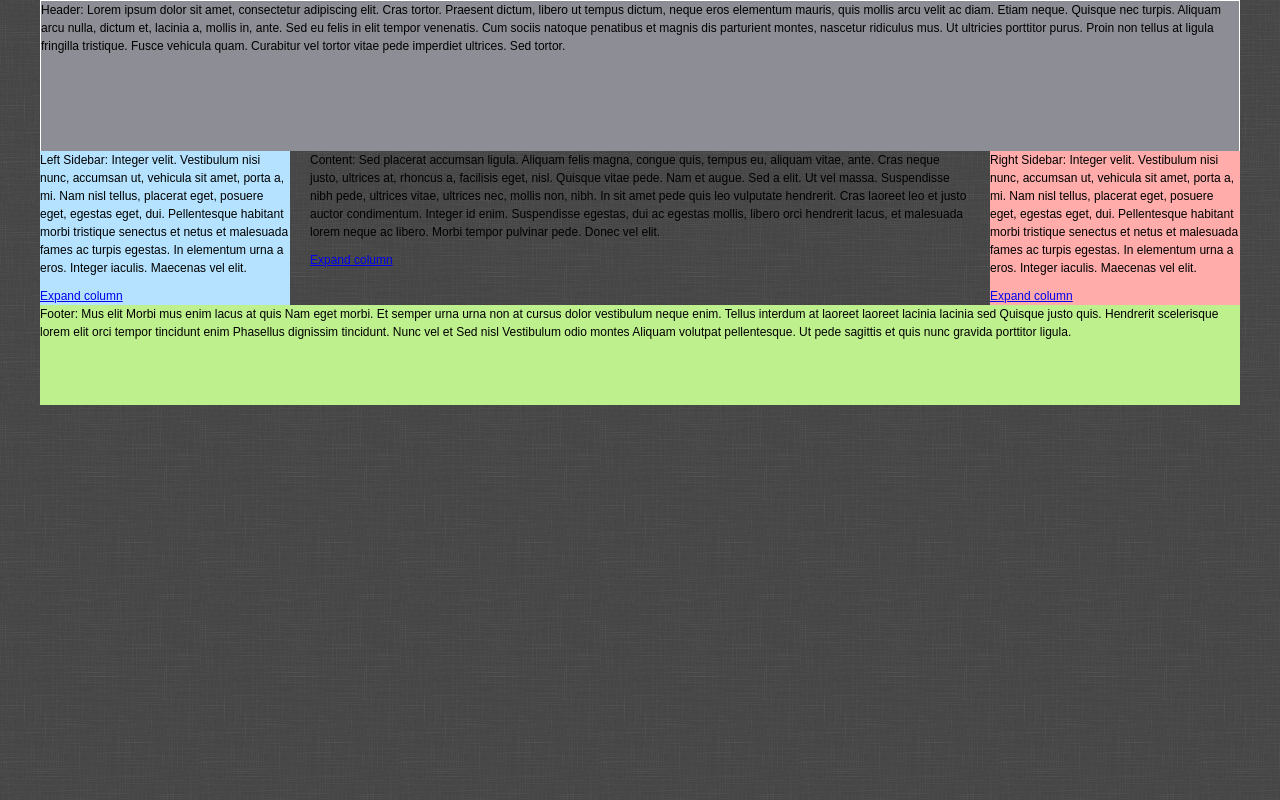
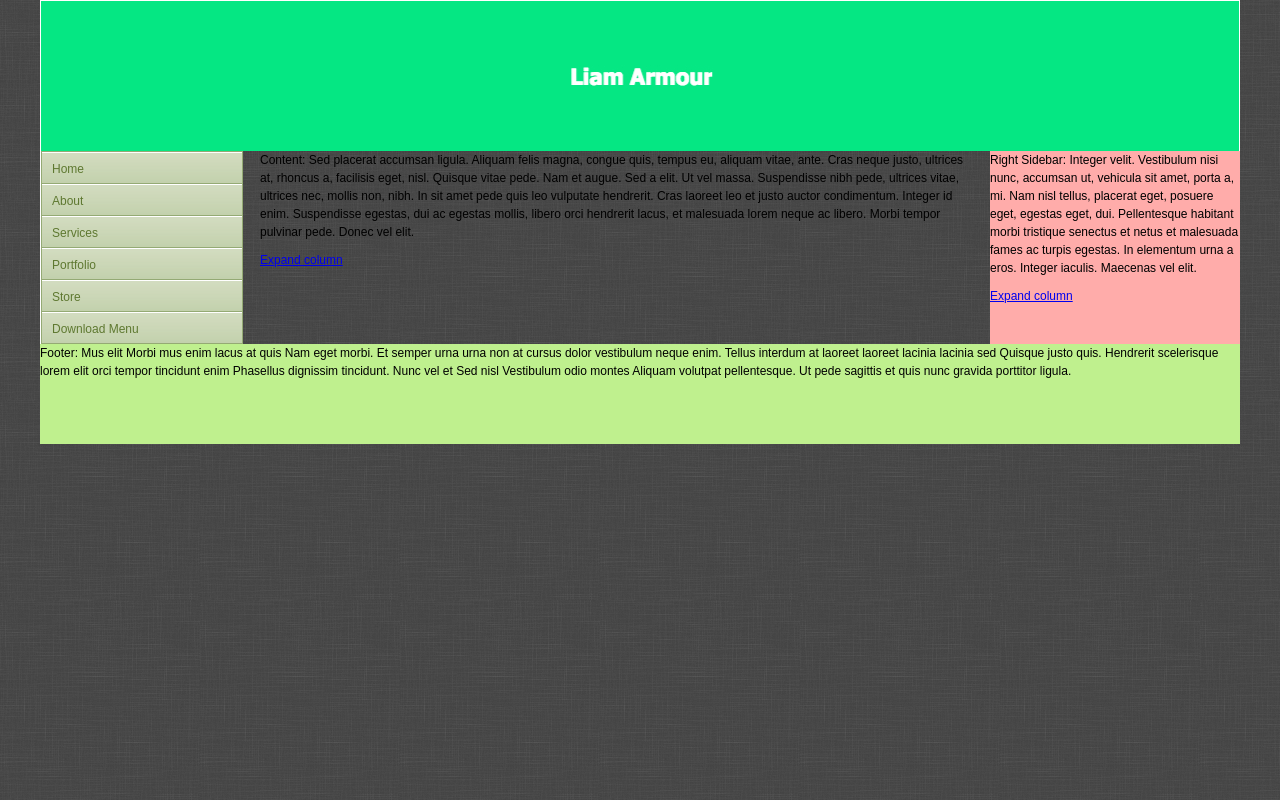
Before and after one commit to LiamArmour/HTML5-Login-With-JavaScript, a plain HTML site: page layout.html in a window 1280 px wide. Drawn offline with Linux system fonts and the light colour scheme.

Commit message:
added header and worked on CSS

```diff
--- a/layout.html
+++ b/layout.html
@@ -14,10 +14,7 @@
 <div class="wrapper">
 
 	<header class="header">
-		<strong>Header:</strong> Lorem ipsum dolor sit amet, consectetur adipiscing elit. Cras tortor. Praesent dictum, libero ut tempus dictum, neque eros elementum
-		mauris, quis mollis arcu velit ac diam. Etiam neque. Quisque nec turpis. Aliquam arcu nulla, dictum et, lacinia a, mollis in, ante. Sed eu felis in elit tempor venenatis.
-		Cum sociis natoque penatibus et magnis dis parturient montes, nascetur ridiculus mus. Ut ultricies porttitor purus. Proin non tellus at ligula fringilla tristique. Fusce
-		vehicula quam. Curabitur vel tortor vitae pede imperdiet ultrices. Sed tortor.
+
 	</header>
 
 	<div class="middle">
@@ -33,10 +30,16 @@
 		</div>
 
 		<aside class="left-sidebar">
-			<strong>Left Sidebar:</strong> Integer velit. Vestibulum nisi nunc, accumsan ut, vehicula sit amet, porta a, mi. Nam nisl tellus, placerat eget, posuere eget,
-			egestas eget, dui. Pellentesque habitant morbi tristique senectus et netus et malesuada fames ac turpis egestas. In elementum urna a eros. Integer iaculis.
-			Maecenas vel elit.
-			<a href="#" class="expand">Expand column</a>
+			<div id="menu">
+				<ul>
+					<li><a href="#1" title="Home">Home</a></li>
+					<li><a href="#2" title="About">About</a></li>
+					<li><a href="#3" title="Services">Services</a></li>
+					<li><a href="#4" title="Portfolio">Portfolio</a></li>
+					<li><a href="#5" title="Store">Store</a></li>
+					<li><a href="#6" title="Download">Download Menu</a></li>
+				</ul>
+			</div>
 		</aside><!-- .left-sidebar -->
 
 		<aside class="right-sidebar">
--- a/style.css
+++ b/style.css
@@ -72,7 +72,7 @@ a.expand:hover {
 -----------------------------------------------------------------------------*/
 .header {
 	height: 150px;
-	background: #8d8d95;
+	background: #212020 url('header.jpg') repeat;
 	border-left: solid #ffffff 1px;
 	border-right: solid #ffffff 1px;
 	border-top: solid #ffffff 1px;
@@ -82,7 +82,7 @@ a.expand:hover {
 /* Middle
 -----------------------------------------------------------------------------*/
 .middle {
-	border-left: 250px solid #B5E3FF;
+	border-left: 200px solid #FFFFFF;
 	border-right: 250px solid #FFACAA;
 	position: relative;
 }
@@ -106,10 +106,10 @@ a.expand:hover {
 -----------------------------------------------------------------------------*/
 .left-sidebar {
 	float: left;
-	width: 250px;
+	width: 200px;
 	position: relative;
-	background: #B5E3FF;
-	left: -250px;
+	left: -200px;
+	border-left: solid #ffffff 1px;
 }
 
 
@@ -139,7 +139,7 @@ a.expand:hover {
 	border-color: #94AA74;
 	border-size: 1px;
 	border-width: 1px;
-	margin: 10px;
+
 }
 
 #menu li a {
@@ -153,19 +153,19 @@ a.expand:hover {
 #menu li a:link, #menu li a:visited {
 	color: #5E7830;
 	display: block;
-	background: url(images/menu1.gif);
+	background: url(menu1.gif);
 	padding: 8px 0 0 10px;
 }
 
 #menu li a:hover {
 	color: #26370A;
-	background: url(images/menu1.gif) 0 -32px;
+	background: url(menu1.gif) 0 -32px;
 	padding: 8px 0 0 10px;
 }
 
 #menu li a:active {
 	color: #26370A;
-	background: url(images/menu1.gif) 0 -64px;
+	background: url(menu1.gif) 0 -64px;
 	padding: 8px 0 0 10px;
 }
 #menu ul {
```
Also changed, not shown: header.jpg (added).
